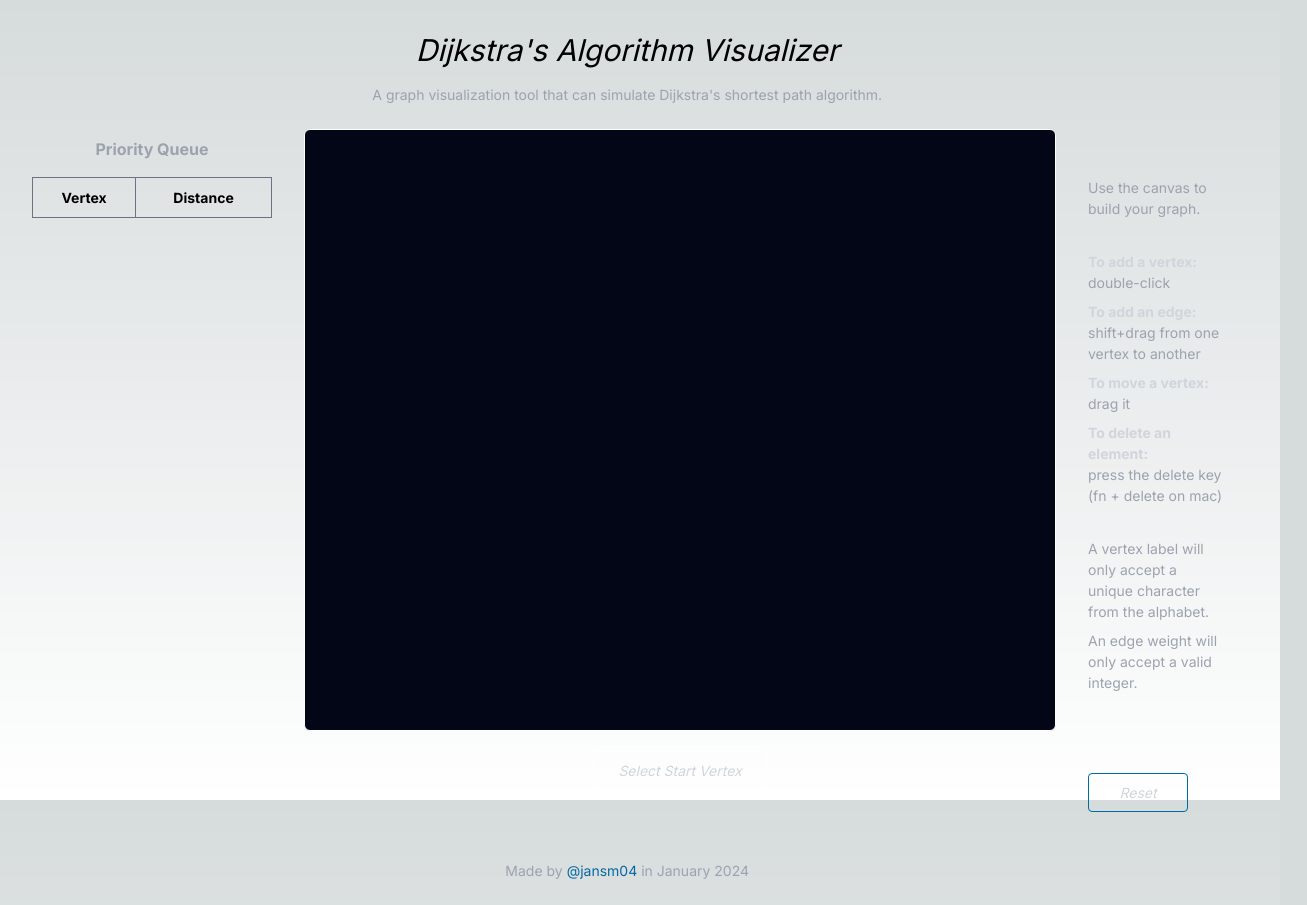
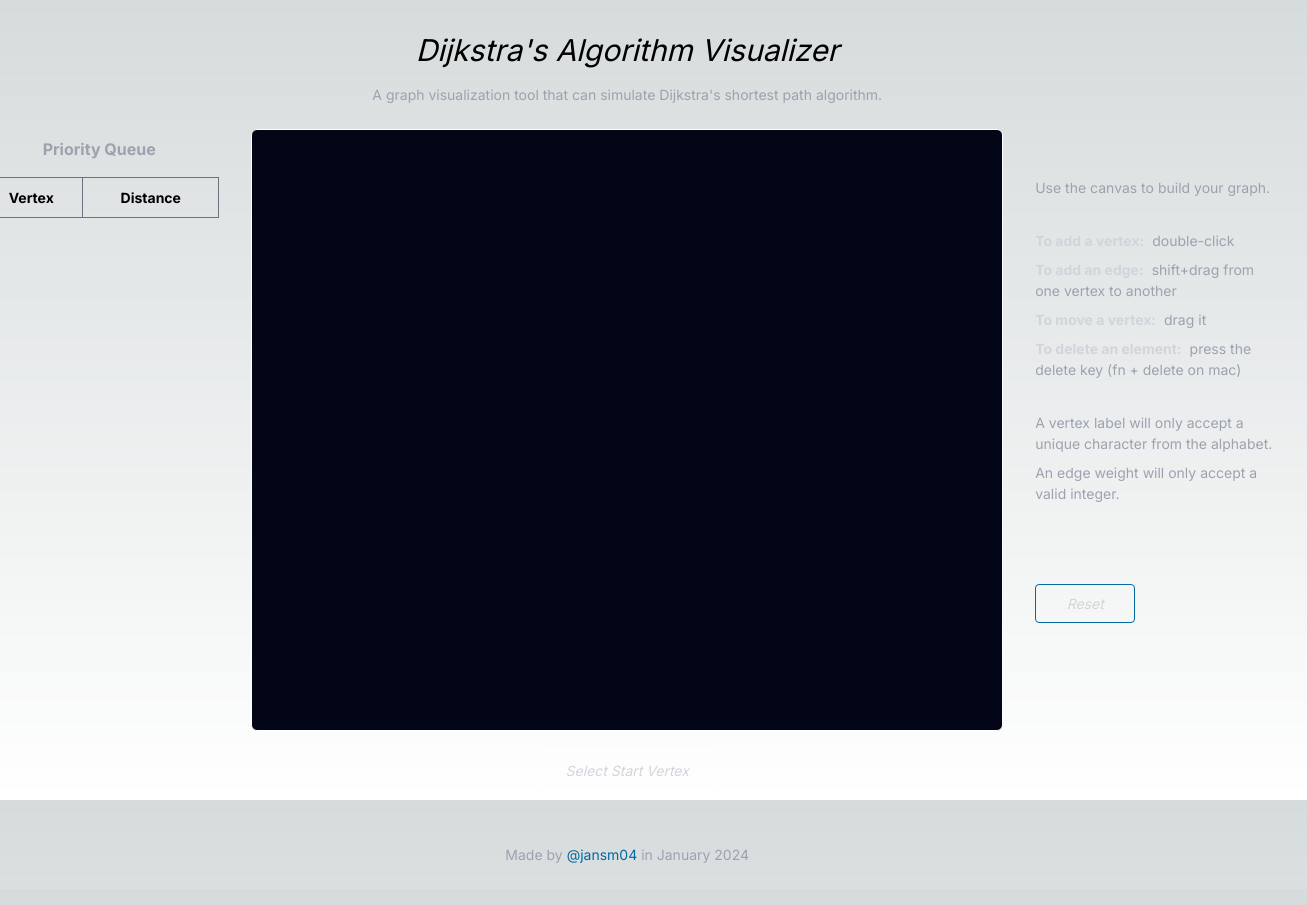
Before and after one commit to jansm04/dijkstra-visualizer, a Next.js app: page / in a window 1280 px wide. Shown: the whole page, 1307 px wide, since content can reach past the window. Built offline with nearby package versions, Linux system fonts and the light colour scheme.

Commit message:
fixed instructions width

```diff
--- a/src/components/instructions.tsx
+++ b/src/components/instructions.tsx
@@ -1,6 +1,6 @@
 const Instructions = () => {
     return (
-        <div className="mx-8 mt-12 text-gray-400 max-w-[240px] text-[14px]">
+        <div className="mx-8 mt-12 text-gray-400 w-[240px] text-[14px]">
             <h1 className="mb-8">Use the canvas to build your graph.</h1>
             <div className="mb-2">
                 <p className="float-left text-gray-300 mr-2 font-bold">To add a vertex:</p>
```
